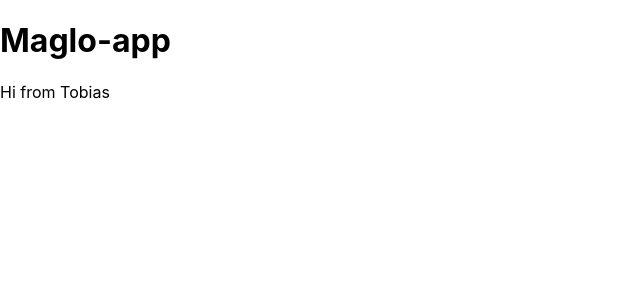
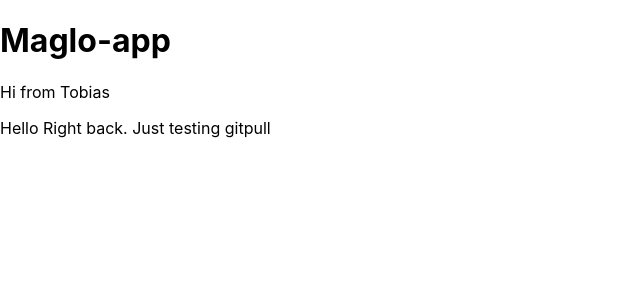
Before and after one commit to maglo-app/maglo-app, a Next.js app: page / in a window 1280 px wide. Shown: the top 300 px of the page, without its empty margins (0-640 px from the left). Built offline with nearby package versions, Linux system fonts and the light colour scheme.

Commit message:
testing commits and pushes

```diff
--- a/pages/index.js
+++ b/pages/index.js
@@ -7,6 +7,7 @@ export default function Home() {
     <div>
       <h1>Maglo-app</h1>
       <p>Hi from Tobias</p>
+      <p>Hello Right back. Just testing gitpull</p>
     </div>
   );
 }
```
